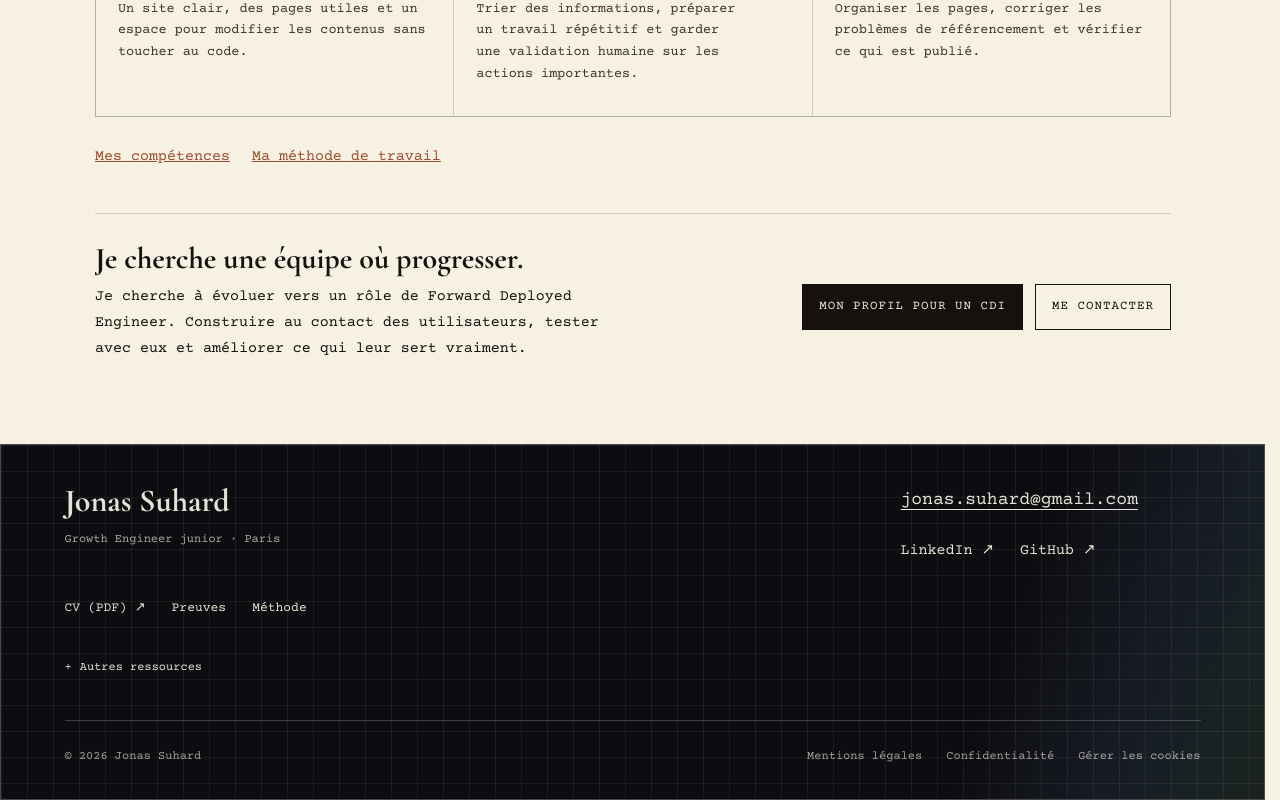
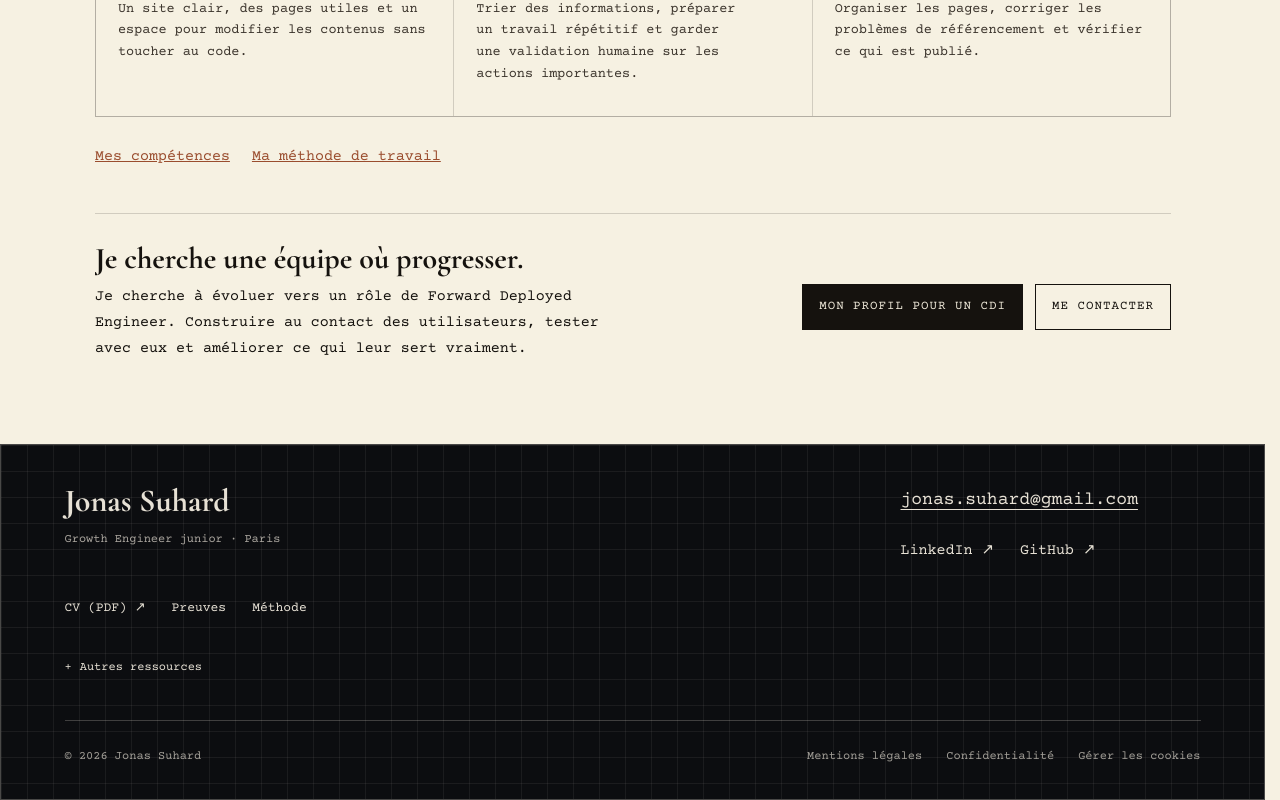
Before and after one commit to Jonassuhard/portfolio-jonassuhard, a Next.js app: page / in a window 1280 px wide. Shown: the part 1252-2052 px from the top of the page. Built offline with nearby package versions, Linux system fonts and the light colour scheme; no server answers.

Commit message:
Unify subtle rainbow reflection on portrait and footer

```diff
--- a/app/globals.css
+++ b/app/globals.css
@@ -394,12 +394,8 @@ p { margin:0 0 10px; }
 }
 .panel-sys::after, .footer-signature::after {
   content:""; position:absolute; inset:0; pointer-events:none; z-index:0;
-  background:linear-gradient(110deg,transparent 30%,rgba(127,216,212,.18) 42%,rgba(255,255,255,.28) 50%,rgba(215,138,168,.16) 58%,transparent 70%);
-  mix-blend-mode:screen; animation:holo-diag 4s linear infinite; will-change:transform;
-}
-.footer-signature::after {
   background:linear-gradient(110deg,transparent 25%,#6e8fd8 35%,#7fd8d4 42%,#a7d878 49%,#d8b35a 56%,#d78aa8 63%,transparent 75%);
-  opacity:.1; animation-duration:5s;
+  opacity:.05; mix-blend-mode:screen; animation:holo-diag 10s linear infinite; will-change:transform;
 }
 .panel-sys > * { position:relative; z-index:1; }
 .panel-sys h2, .panel-sys h3 { color:var(--color-zero-text); }
```
Also changed, not shown: 2 other files (tests, documents, lock files or other folders).
